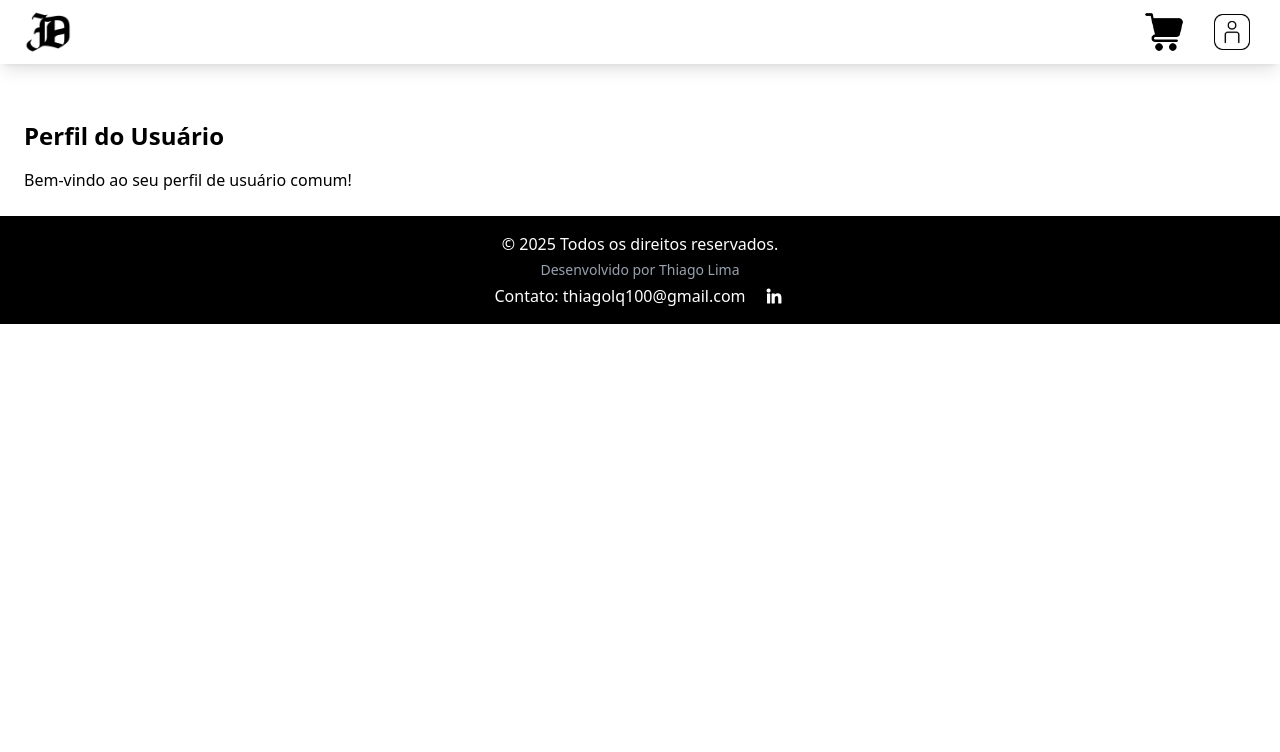
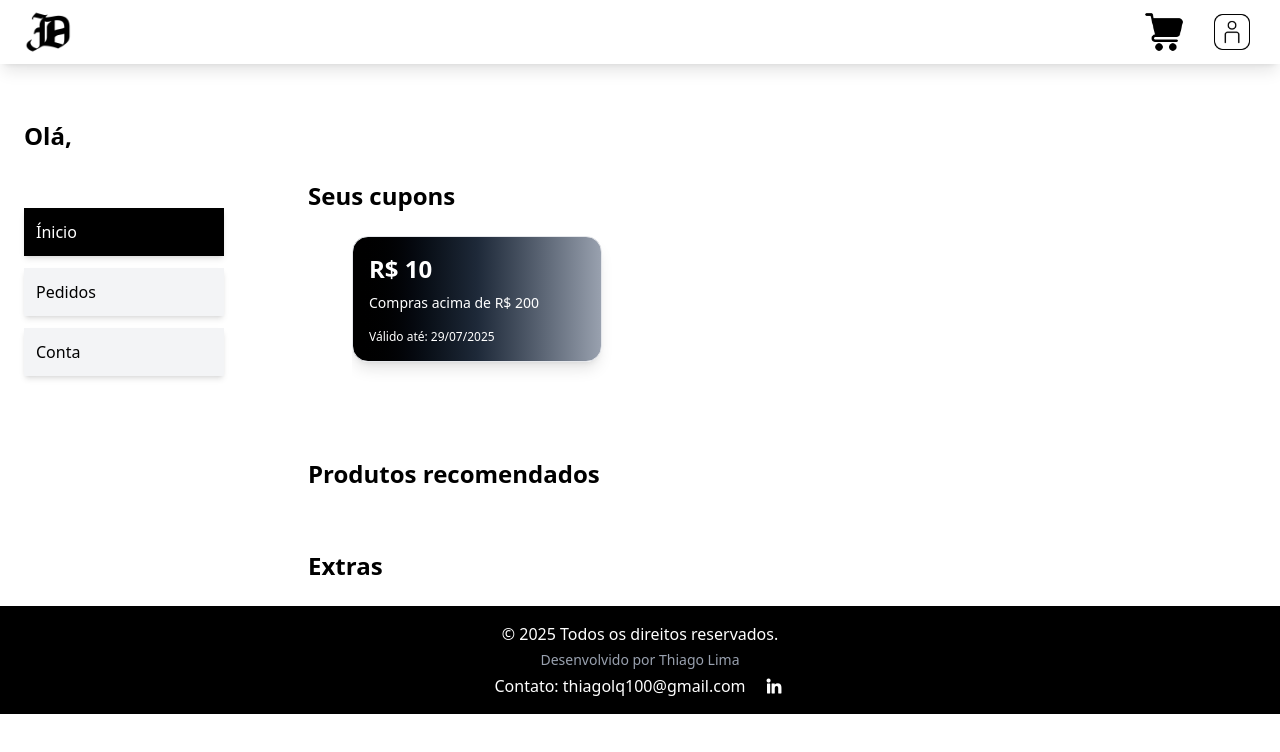
Before and after one commit to thiago-lq/Marketplace_roupas_acessorios, a React (Vite) app: page /PerfilUsuario in a window 1280 px wide. Shown: the top 752 px of the page. Built offline with nearby package versions, Linux system fonts and the light colour scheme; no server answers; the database is empty; sample sign-in values are in the browser's storage.

Commit message:
melhorias no design

```diff
--- a/src/components/modais/ModalLogin.jsx
+++ b/src/components/modais/ModalLogin.jsx
@@ -24,12 +24,21 @@ export default function ModalLogin({ onClose, deslogar }) {
             <p className="text-gray-500">Carregando perfil...</p>
           ) : (
             <Link to={cargo === "admin" ? "/PerfilAdm" : "/PerfilUsuario"}>
+              {cargo === "admin" ?
               <button
+                onClick={onClose}
+                className="text-black text-start font-semibold hover:text-white hover:bg-black w-max rounded-md px-1"
+              >
+                Ir para o gerenciador do site
+              </button>
+              :
+                <button
                 onClick={onClose}
                 className="text-black text-start font-semibold hover:text-white hover:bg-black w-max rounded-md px-1"
               >
                 Ir para o seu perfil
               </button>
+              }
             </Link>
           )}
 
--- /dev/null
+++ b/src/components/usuario/Conta.jsx
@@ -0,0 +1,35 @@
+import { useState } from "react";
+
+export default function Conta () {
+    const [tab, setTab] = useState("dados");
+
+    return (
+        <div>
+            <div className="flex gap-12 border-b pb-2 justify-center">
+                <button className={`pb-2 ${tab === "dados" ? "border-b-2 border-black font-bold" : ""}`}
+                        onClick={() => setTab("dados")}>
+                    Dados pessoais
+                </button>
+                <button className={`pb-2 ${tab === "enderecos" ? "border-b-2 border-black font-bold" : ""}`}
+                        onClick={() => setTab("enderecos")}>
+                    Lista de endereços
+                </button>
+                <button className={`pb-2 ${tab === "preferencias" ? "border-b-2 border-black font-bold" : ""}`}
+                        onClick={() => setTab("preferencias")}>
+                    Suas preferências
+                </button>
+                <button className={`pb-2 ${tab === "tamanho" ? "border-b-2 border-black font-bold" : ""}`}
+                        onClick={() => setTab("tamanho")}>
+                    Perfil de tamanho
+                </button>
+            </div>
+
+            <div className="mt-6">
+                {tab === "dados" && <p>Os dados pessoais vão estar aqui</p>}
+                {tab === "enderecos" && <p>Os endereços vão estar aqui</p>}
+                {tab === "preferencias" && <p>As preferências vão estar aqui</p>}
+                {tab === "tamanho" && <p>Os tamanhos vão estar aqui</p>}
+            </div>
+        </div>
+    );
+}
--- /dev/null
+++ b/src/components/usuario/Cupons.jsx
@@ -0,0 +1,16 @@
+export default function Cupons() {
+    return (
+        <div className="bg-gradient-to-r from-black via-gray-800 to-gray-400 snap-start flex-shrink-0 w-[250px] rounded-2xl shadow-lg p-4
+                        border border-gray-200 transition-all duration-300 relative hover:border-black">
+        {/* Valor grande */}
+        <h2 className="text-2xl font-bold text-white">R$ 10</h2>
+
+        {/* Descrição do cupom */}
+        <p className="text-sm mt-2 text-white">Compras acima de R$ 200</p>
+
+        {/* Validade */}
+        <p className="text-xs text-white mt-4">Válido até: 29/07/2025</p>
+
+        </div>
+    );
+}
--- /dev/null
+++ b/src/components/usuario/Feed.jsx
@@ -0,0 +1,23 @@
+import Cupons from "./Cupons";
+
+export default function Feed() {
+
+    return (
+        <div className="flex flex-col justify-between gap-15">
+            <div className="flex flex-col py-3">
+                <h1 className="text-2xl font-semibold text-black">Seus cupons</h1>
+                <div className="overflow-x-auto snap-x snap-mandatory py-6 mx-auto w-[800px] max-w-full">
+                    <div className="flex gap-15 w-max">
+                        <Cupons/>
+                    </div>
+                </div>
+            </div>
+            <div className="flex flex-wrap">
+            <h1 className="text-2xl text-black font-semibold">Produtos recomendados</h1>
+            </div>
+            <div className="flex flex-col">
+            <h1 className="text-black text-2xl font-semibold">Extras</h1>
+            </div>
+        </div>
+    );
+}
--- /dev/null
+++ b/src/components/usuario/Pedidos.jsx
@@ -0,0 +1,7 @@
+export default function Pedidos () {
+    return (
+        <div>
+            <h1>pedidos</h1>
+        </div>
+    );
+}
--- a/src/components/usuario/index.js
+++ b/src/components/usuario/index.js
@@ -1,2 +1,5 @@
 export { default as Login } from "./Login";
 export { default as Perfil } from "./Perfil";
+export { default as Feed} from "./Feed";
+export { default as Pedidos} from "./Pedidos";
+export { default as Conta } from "./Conta";
--- a/src/pages/PerfilUsuario.jsx
+++ b/src/pages/PerfilUsuario.jsx
@@ -1,9 +1,56 @@
+import { useState } from "react";
+import { Feed, Pedidos, Conta } from "../components/usuario";
 export default function PerfilUsuario() {
+  const [filtroPagina, setFiltroPagina] = useState("inicio");
+
+  function handleFiltroClick(escolha) {
+    setFiltroPagina(escolha);
+  }
+
   return (
-    <div className="p-6">
-      <h1 className="text-2xl font-bold mb-4">Perfil do Usuário</h1>
-      <p>Bem-vindo ao seu perfil de usuário comum!</p>
-      {/* Coloque aqui o conteúdo que quiser mostrar para o usuário */}
+    <div className="p-6 relative">
+      <h1 className="text-2xl font-bold mb-4">Olá, </h1>
+      <div className="flex gap-6">
+        <aside className="w-full max-w-50 md-[100px] mt-10">
+          <div className="flex flex-col gap-3">
+            <button onClick={() => handleFiltroClick("inicio")}
+                    className={`block w-full text-left p-3 shadow-md ${
+                      filtroPagina === "inicio"
+                      ? "bg-black text-white"
+                      : "bg-gray-100 hover:bg-gray-200"
+                    }`}>
+              Ínicio
+            </button>
+            <button onClick={() => handleFiltroClick("pedidos")}
+                    className={`block w-full text-left p-3 shadow-md ${
+                      filtroPagina === "pedidos"
+                      ? "bg-black text-white"
+                      : "bg-gray-100 hover:bg-gray-200"
+                    }`}>
+              Pedidos
+            </button>
+            <button onClick={() => handleFiltroClick("conta")}
+                    className={`block w-full text-left p-3 shadow-md ${
+                      filtroPagina === "conta"
+                      ? "bg-black text-white"
+                      : "bg-gray-100 hover:bg-gray-200"
+                    }`}>
+              Conta
+            </button>
+          </div>
+        </aside>
+        <div className="flex-1 mx-15">
+          {filtroPagina === "inicio" &&
+            <Feed/>
+          }
+          {filtroPagina === "pedidos" &&
+            <Pedidos/>
+          }
+          {filtroPagina === "conta" &&
+            <Conta/>
+          }
+        </div>
+      </div>
     </div>
   );
 }
```
